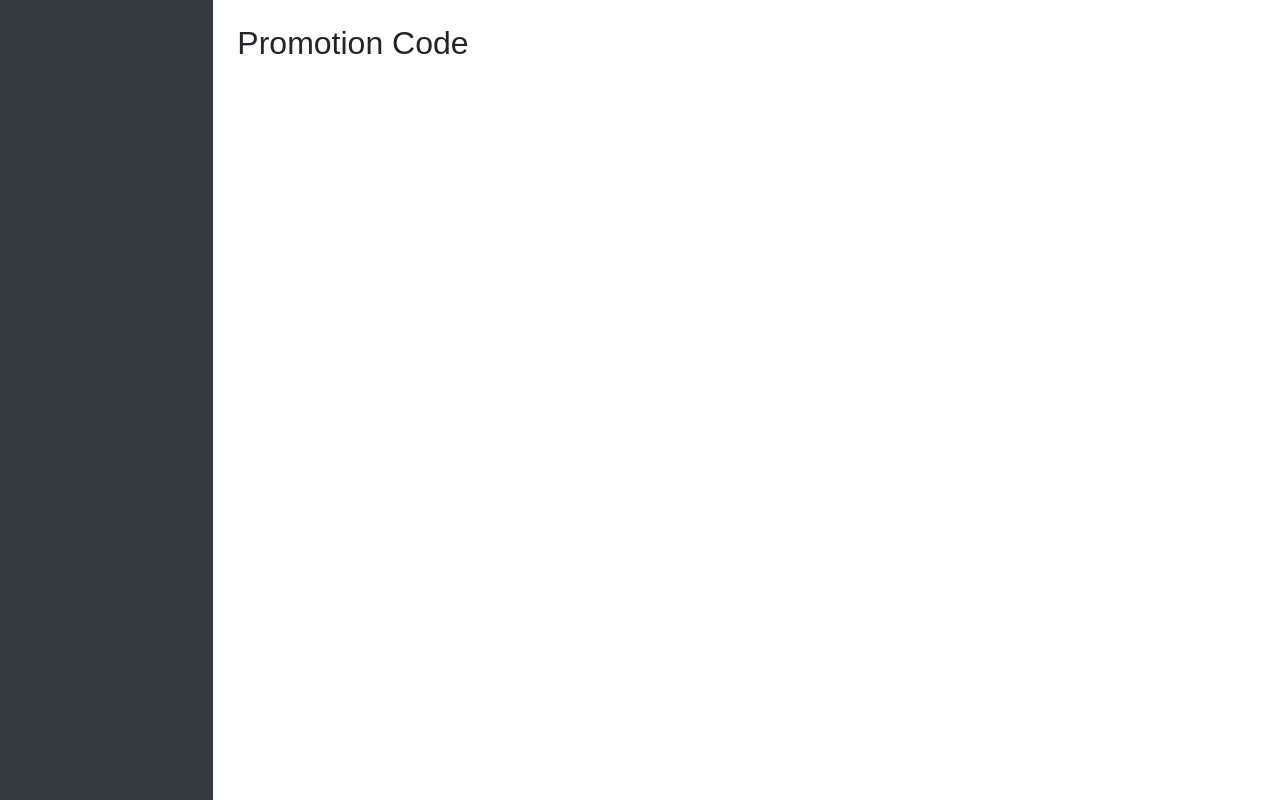
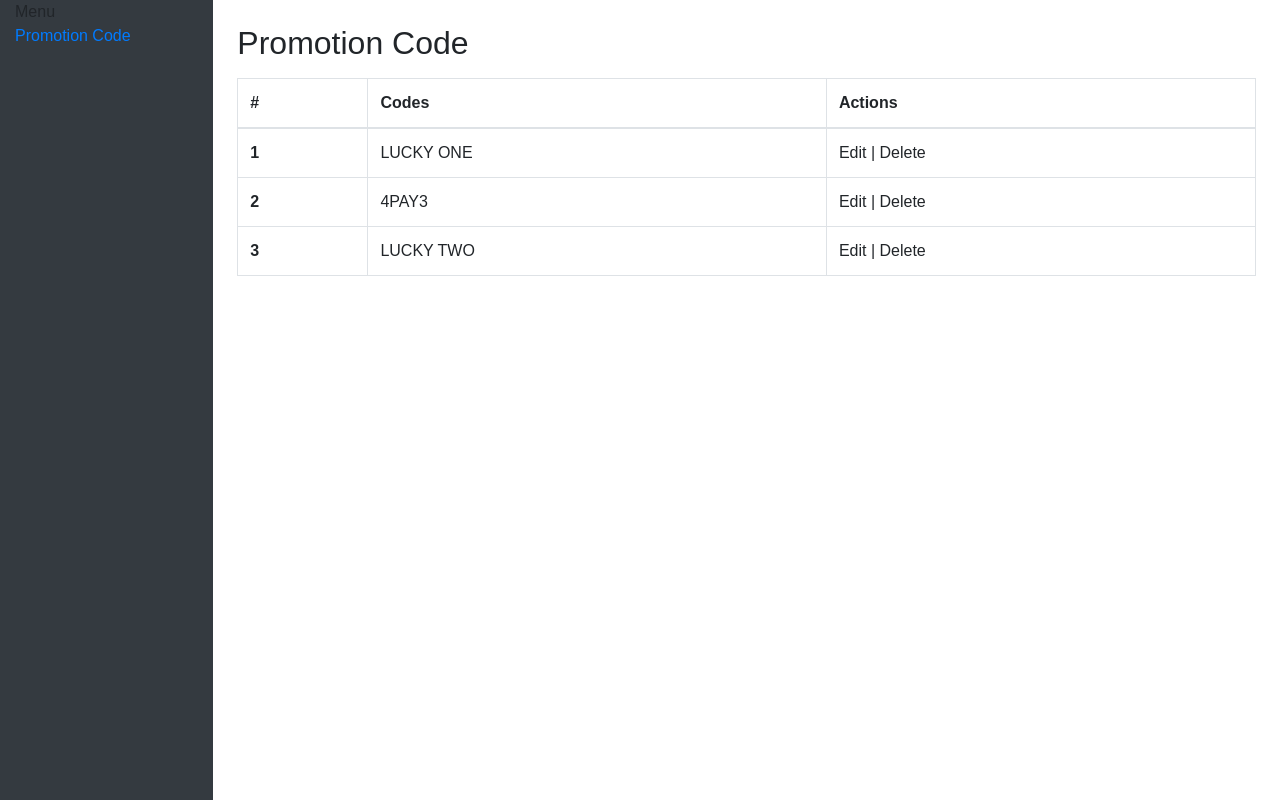
Before and after one commit to napatwongchr/restaurant-bill-calculator, a React (Create React App) app: page /admin/promotion in a window 1280 px wide. Built offline with nearby package versions, Linux system fonts and the light colour scheme.

Commit message:
add admin layout 1 and promotion code page

```diff
--- a/public/index.html
+++ b/public/index.html
@@ -11,6 +11,7 @@
     <link rel="manifest" href="%PUBLIC_URL%/manifest.json">
     <link rel="shortcut icon" href="%PUBLIC_URL%/favicon.ico">
     <link rel="stylesheet" href="https://stackpath.bootstrapcdn.com/bootstrap/4.1.0/css/bootstrap.min.css" integrity="sha384-9gVQ4dYFwwWSjIDZnLEWnxCjeSWFphJiwGPXr1jddIhOegiu1FwO5qRGvFXOdJZ4" crossorigin="anonymous">
+    <link href="https://fonts.googleapis.com/icon?family=Material+Icons" rel="stylesheet">
     <!--
       Notice the use of %PUBLIC_URL% in the tags above.
       It will be replaced with the URL of the `public` folder during the build.
--- a/src/App.js
+++ b/src/App.js
@@ -2,7 +2,7 @@ import React, { Component } from 'react';
 import { BrowserRouter as Router, Route, Switch,
 Redirect } from 'react-router-dom';
 
-
+import PromotionCode from './components/admin/PromotionCode'
 import ReserveSeats from './components/customer/ReserveSeats'
 
 import MainApp from './components/MainApp'
@@ -20,6 +20,7 @@ class App extends Component {
           <Route path='/customer/reserve' component={ReserveSeats} />
 
           <Route path='/employee' component={EmployeeApp} />
+          <Route path='/admin/promotion' component={PromotionCode} />
           <Route path='/admin' component={AdminApp} />
         </Switch>
       </Router>
--- a/src/components/AdminApp.js
+++ b/src/components/AdminApp.js
@@ -1,24 +1,13 @@
 import React from 'react'
-import { Row, Col, Container } from 'reactstrap'
+import AdminLayout1 from './common/AdminLayout1'
 
 const AdminApp = () => {
   return (
-    <Container fluid style={{height: '100vh'}}>
-      <Row className='h-100'>
-        <Col id='sticky-sidebar' className='bg-dark' md='2'>
-          <div className='py-2 sticky-top'>
-             <div className='nav flex-column'>
-
-             </div>
-           </div>
-        </Col>
-        <Col className='py-4 px-4'>
-          <h2>Promotion Code</h2>
-          {/* Content */}
-        </Col>
-      </Row>
-    </Container>
-
+    <AdminLayout1 headings='Dashboard'>
+      <div className='d-flex flex-row justify-content-center align-items-center h-75'>
+        <h3 className='text-muted'>Welcome to admin dashboard</h3>
+      </div>
+    </AdminLayout1>
   )
 }
 
--- /dev/null
+++ b/src/components/admin/PromotionCode.js
@@ -0,0 +1,38 @@
+import React, { Component } from 'react'
+import AdminLayout1 from '../common/AdminLayout1'
+import { Table } from 'reactstrap'
+import data from '../../data/PromotionCodes.json'
+
+class PromotionCode extends Component {
+  renderTableRows() {
+    return data.codes.map(({ code }, index) => (
+      <tr key={index}>
+        <th scope='row'>{ index + 1}</th>
+        <td>{code}</td>
+        <td>Edit | Delete</td>
+      </tr>
+    ))
+  }
+
+  render() {
+    return (
+      <AdminLayout1 headings='Promotion Code'>
+        <Table className='mt-3' bordered>
+          <thead>
+            <tr>
+              <th>#</th>
+              <th>Codes</th>
+              <th>Actions</th>
+            </tr>
+          </thead>
+          <tbody>
+            { this.renderTableRows() }
+          </tbody>
+        </Table>
+      </AdminLayout1>
+    )
+  }
+}
+
+
+export default PromotionCode
--- /dev/null
+++ b/src/components/common/AdminContent.js
@@ -0,0 +1,23 @@
+import React from 'react'
+import PropTypes from 'prop-types'
+import { Col } from 'reactstrap'
+
+const AdminContent = ({ headings, children }) => {
+  return (
+    <Col className='py-4 px-4'>
+      <h2>{ headings }</h2>
+      { children }
+    </Col>
+  )
+}
+
+AdminContent.defaultProps = {
+  headings: 'Headings'
+}
+
+AdminContent.propTypes = {
+  headings: PropTypes.string,
+  children: PropTypes.element.isRequired
+}
+
+export default AdminContent
--- /dev/null
+++ b/src/components/common/AdminLayout1.js
@@ -0,0 +1,30 @@
+import React from 'react'
+import PropTypes from 'prop-types'
+import styled from 'styled-components'
+import SideBar from '../common/SideBar'
+import AdminContent from '../common/AdminContent'
+import { Container, Row } from 'reactstrap'
+
+const AdminLayout1 = ({ headings, children }) => {
+  return (
+    <ContainerWrapper fluid>
+      <Row className='h-100'>
+        <SideBar />
+        <AdminContent headings={headings}>
+          { children }
+        </AdminContent>
+      </Row>
+    </ContainerWrapper>
+  )
+}
+
+const ContainerWrapper = styled(Container)`
+  height: 100vh
+`
+
+AdminLayout1.propTypes ={
+  headings: PropTypes.string,
+  children: PropTypes.element
+}
+
+export default AdminLayout1
--- a/src/components/common/RoleCard.js
+++ b/src/components/common/RoleCard.js
@@ -1,5 +1,5 @@
 import React from 'react'
-import { Card, CardBody } from 'reactstrap'
+import PropTypes from 'prop-types'
 
 const RoleCard = ({ onClick, text }) => {
   return (
@@ -11,4 +11,13 @@ const RoleCard = ({ onClick, text }) => {
   )
 }
 
+RoleCard.defaultProps = {
+  onClick: () => {}
+}
+
+RoleCard.propTypes = {
+  text: PropTypes.string,
+  onClick: PropTypes.func
+}
+
 export default RoleCard
--- /dev/null
+++ b/src/components/common/SideBar.js
@@ -0,0 +1,29 @@
+import React from 'react'
+import { Link } from 'react-router-dom'
+import PropTypes from 'prop-types'
+import { Col } from 'reactstrap'
+
+const SideBar = () => {
+  return (
+    <Col id='sticky-sidebar' className='bg-dark' md='2'>
+      <div className='sticky-top'>
+        <div className='sidebar-headings'>
+          Menu
+        </div>
+         <div className='sidebar-menu'>
+           <Link to='/admin/promotion'>Promotion Code</Link>
+         </div>
+       </div>
+    </Col>
+  )
+}
+
+SideBar.defaultProps = {
+
+}
+
+SideBar.propTypes = {
+
+}
+
+export default SideBar
```
